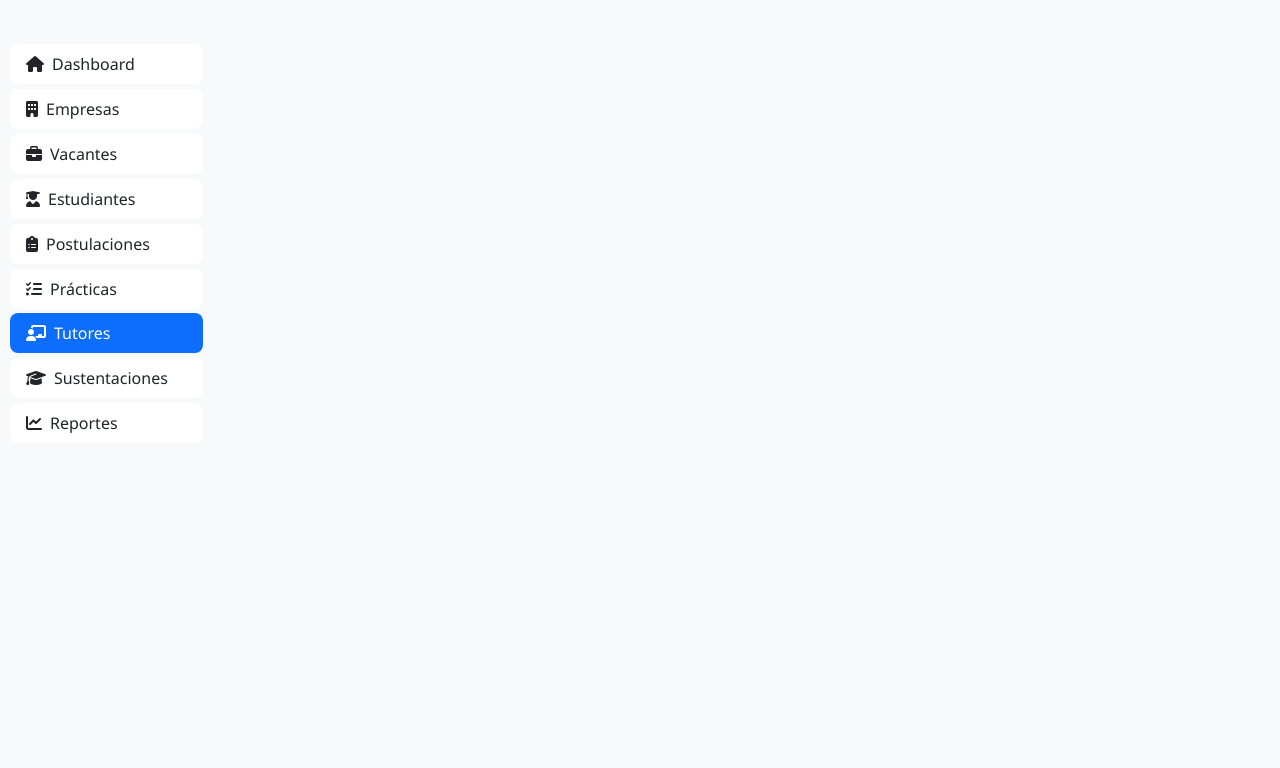
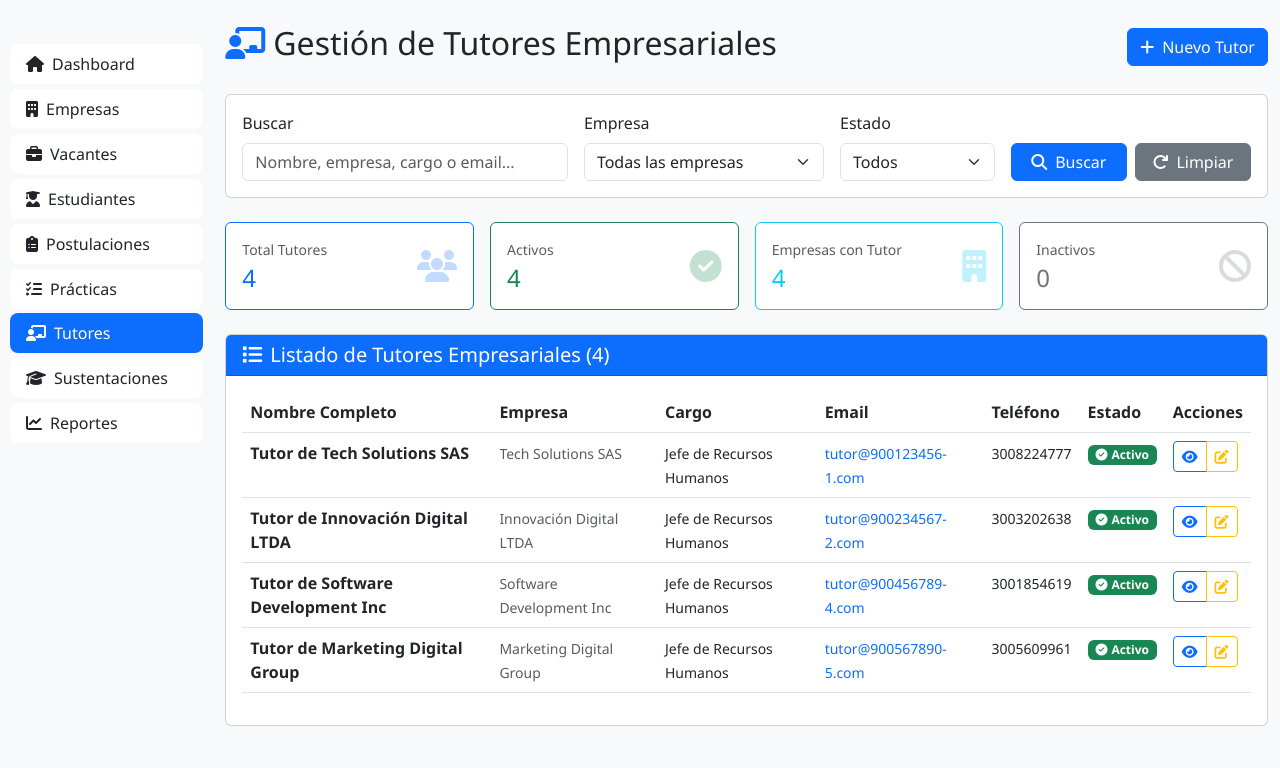
Before and after one commit to miguelherrera-611/NuclearProyectPract, a Django app: page /tutores/ in a window 1280 px wide. Shown: the part 56-824 px from the top of the page. Run offline with Django 5.2, Linux system fonts and the light colour scheme; a user stored in the database is signed in; data comes from the database, SQL or seed files in the repository.

Commit message:
parte practica coordinacion

```diff
--- a/coordinacion/templates/coordinacion/tutores/lista.html
+++ b/coordinacion/templates/coordinacion/tutores/lista.html
@@ -72,32 +72,38 @@
 <script type="text/babel">
     const { useState, useEffect } = React;
 
-    const tutoresData = {{ tutores|safe }};
-    const empresasData = {{ empresas|safe }};
+    // Verificar que los datos existen
+    let tutoresData = [];
+    let empresasData = [];
+
+    try {
+        tutoresData = {{ tutores|safe }};
+        empresasData = {{ empresas|safe }};
+        console.log('✅ Datos cargados:', { tutoresData, empresasData });
+    } catch (error) {
+        console.error('❌ Error cargando datos:', error);
+    }
 
     function TutoresApp() {
         const [tutores, setTutores] = useState(tutoresData);
         const [empresas, setEmpresas] = useState(empresasData);
-        const [busqueda, setBusqueda] = useState('{{ busqueda }}');
-        const [filtroActivo, setFiltroActivo] = useState('{{ filtro_activo }}');
-        const [filtroEmpresa, setFiltroEmpresa] = useState('{{ filtro_empresa }}');
+        const [busqueda, setBusqueda] = useState('{{ busqueda|escapejs }}');
+        const [filtroActivo, setFiltroActivo] = useState('{{ filtro_activo|escapejs }}');
+        const [filtroEmpresa, setFiltroEmpresa] = useState('{{ filtro_empresa|escapejs }}');
         const [tutoresFiltrados, setTutoresFiltrados] = useState(tutoresData);
 
         useEffect(() => {
             let resultado = tutores;
 
-            // Filtro por activo
             if (filtroActivo !== '') {
                 const activo = filtroActivo === 'true';
                 resultado = resultado.filter(t => t.activo === activo);
             }
 
-            // Filtro por empresa
             if (filtroEmpresa) {
                 resultado = resultado.filter(t => t.empresa.id === parseInt(filtroEmpresa));
             }
 
-            // Búsqueda
             if (busqueda) {
                 resultado = resultado.filter(t =>
                     t.nombre_completo.toLowerCase().includes(busqueda.toLowerCase()) ||
@@ -135,7 +141,6 @@
                     </a>
                 </div>
 
-                {/* Filtros */}
                 <div className="card mb-4">
                     <div className="card-body">
                         <div className="row g-3">
@@ -178,16 +183,10 @@
                                 </select>
                             </div>
                             <div className="col-md-3 d-flex align-items-end gap-2">
-                                <button
-                                    className="btn btn-primary w-50"
-                                    onClick={aplicarFiltros}
-                                >
+                                <button className="btn btn-primary w-50" onClick={aplicarFiltros}>
                                     <i className="fas fa-search me-2"></i>Buscar
                                 </button>
-                                <button
-                                    className="btn btn-secondary w-50"
-                                    onClick={limpiarFiltros}
-                                >
+                                <button className="btn btn-secondary w-50" onClick={limpiarFiltros}>
                                     <i className="fas fa-redo me-2"></i>Limpiar
                                 </button>
                             </div>
@@ -195,7 +194,6 @@
                     </div>
                 </div>
 
-                {/* Estadísticas */}
                 <div className="row g-3 mb-4">
                     <StatCard
                         icon="fa-users"
@@ -223,7 +221,6 @@
                     />
                 </div>
 
-                {/* Lista de tutores */}
                 <div className="card">
                     <div className="card-header bg-primary text-white">
                         <h5 className="mb-0">
@@ -287,25 +284,20 @@
     }
 
     function TutorRow({ tutor }) {
+        const urlDetalle = "{% url 'coordinacion:tutor_detalle' tutor_id=999999 %}".replace('999999', tutor.id);
+        const urlEditar = "{% url 'coordinacion:tutor_editar' tutor_id=999999 %}".replace('999999', tutor.id);
+
         return (
             <tr>
-                <td>
-                    <strong>{tutor.nombre_completo}</strong>
-                </td>
-                <td>
-                    <small className="text-muted">{tutor.empresa.razon_social}</small>
-                </td>
-                <td>
-                    <small>{tutor.cargo}</small>
-                </td>
+                <td><strong>{tutor.nombre_completo}</strong></td>
+                <td><small className="text-muted">{tutor.empresa.razon_social}</small></td>
+                <td><small>{tutor.cargo}</small></td>
                 <td>
                     <a href={`mailto:${tutor.email}`} className="text-decoration-none">
                         <small>{tutor.email}</small>
                     </a>
                 </td>
-                <td>
-                    <small>{tutor.telefono}</small>
-                </td>
+                <td><small>{tutor.telefono}</small></td>
                 <td>
                     {tutor.activo ? (
                         <span className="badge bg-success">
@@ -319,18 +311,10 @@
                 </td>
                 <td>
                     <div className="btn-group btn-group-sm">
-
-                            href={`{% url 'coordinacion:tutor_detalle' tutor_id=0 %}`.replace('0', tutor.id)}
-                            className="btn btn-outline-primary"
-                            title="Ver detalles"
-                        >
+                        <a href={urlDetalle} className="btn btn-outline-primary" title="Ver detalles">
                             <i className="fas fa-eye"></i>
                         </a>
-
-                            href={`{% url 'coordinacion:tutor_editar' tutor_id=0 %}`.replace('0', tutor.id)}
-                            className="btn btn-outline-warning"
-                            title="Editar"
-                        >
+                        <a href={urlEditar} className="btn btn-outline-warning" title="Editar">
                             <i className="fas fa-edit"></i>
                         </a>
                     </div>
@@ -339,7 +323,19 @@
         );
     }
 
-    const root = ReactDOM.createRoot(document.getElementById('tutores-root'));
-    root.render(<TutoresApp />);
+    try {
+        const root = ReactDOM.createRoot(document.getElementById('tutores-root'));
+        root.render(<TutoresApp />);
+        console.log('✅ React renderizado correctamente');
+    } catch (error) {
+        console.error('❌ Error renderizando React:', error);
+        document.getElementById('tutores-root').innerHTML = `
+            <div class="alert alert-danger">
+                <h4>Error al cargar la página</h4>
+                <p>${error.message}</p>
+                <p>Por favor, recarga la página o contacta al administrador.</p>
+            </div>
+        `;
+    }
 </script>
 {% endblock %}
```
Also changed, not shown: coordinacion/static/coordinacion/css/style.css (renamed from coordinacion/templates/coordinacion/css/style.css).
